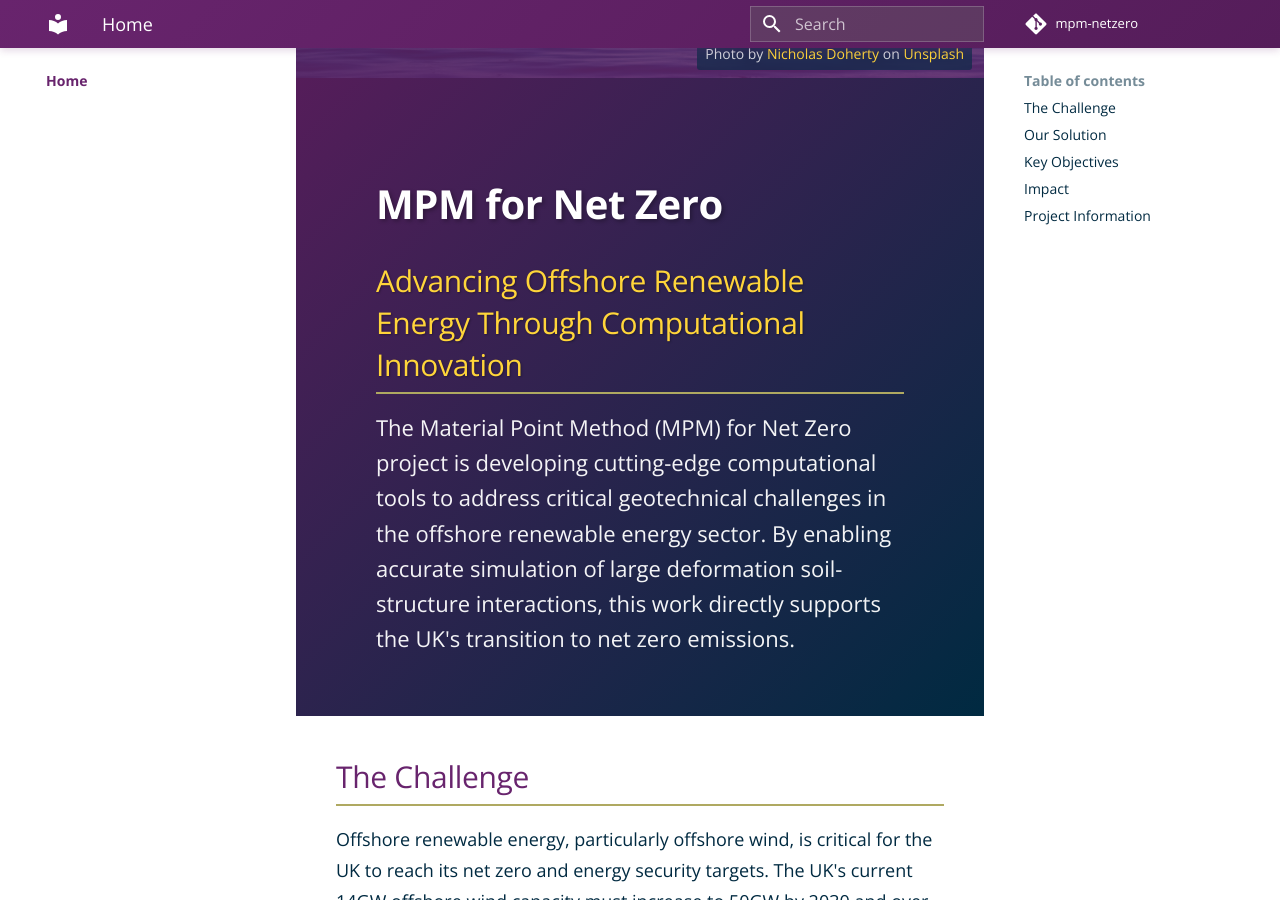
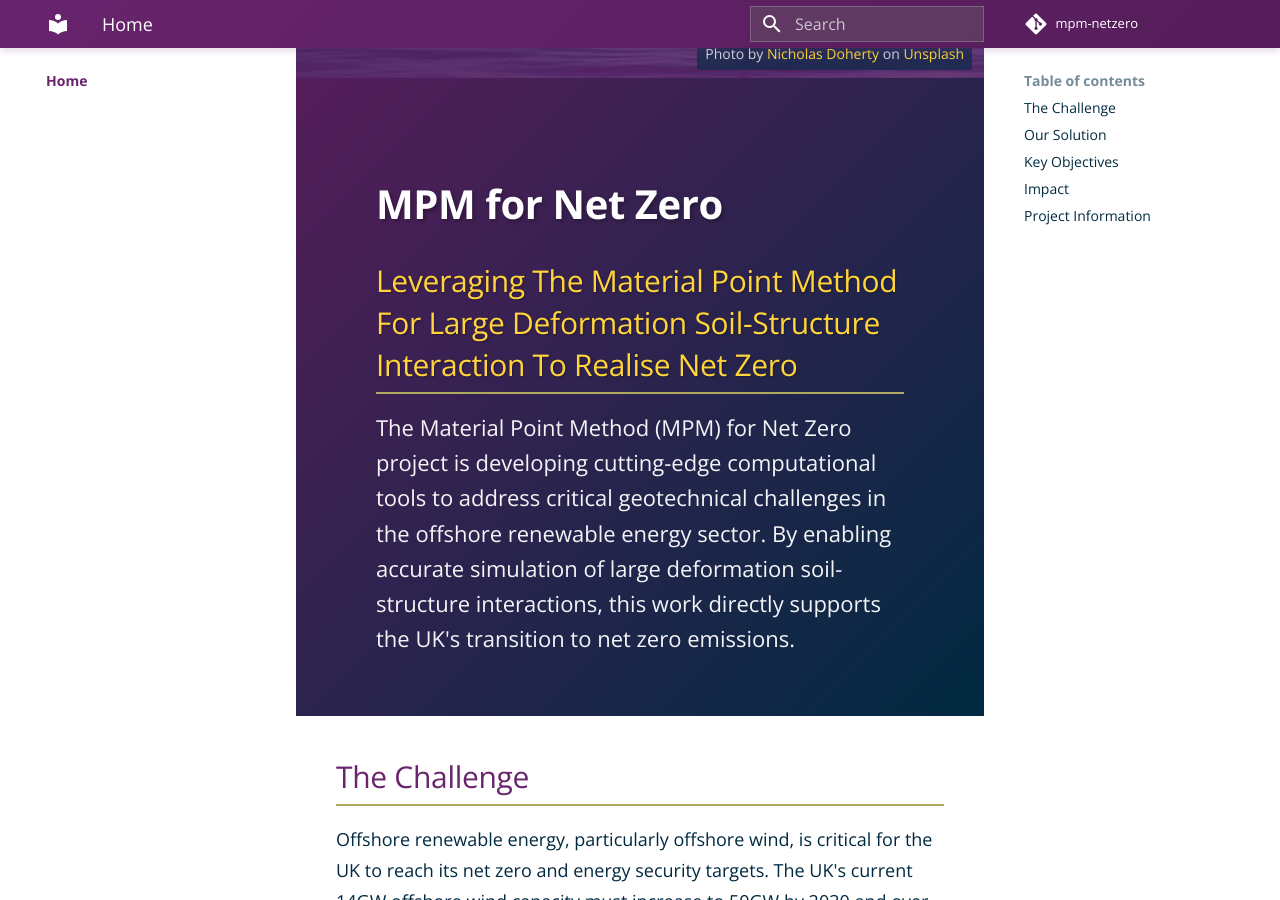
Before and after one commit to DurhamARC/mpm-netzero, an MkDocs documentation site: the page built from docs/index.md, in a window 1280 px wide and 900 px high, scrolled down 570 px. Built offline with MkDocs 1.6.1 and Material for MkDocs 9.7.7, drawn with Linux system fonts in a browser that asks for light colours; comment, search, counter and statistics services are not loaded.

Commit message:
Add anchor drag imagery

```diff
--- a/docs/index.md
+++ b/docs/index.md
@@ -5,7 +5,7 @@
 </div>
 <div class="hero-content">
 <h1>MPM for Net Zero</h1>
-<h2>Advancing Offshore Renewable Energy Through Computational Innovation</h2>
+<h2>Leveraging The Material Point Method For Large Deformation Soil-Structure Interaction To Realise Net Zero</h2>
 <p>The Material Point Method (MPM) for Net Zero project is developing cutting-edge computational tools to address critical geotechnical challenges in the offshore renewable energy sector. By enabling accurate simulation of large deformation soil-structure interactions, this work directly supports the UK's transition to net zero emissions.</p>
 </div>
 </div>
@@ -26,6 +26,9 @@
 ## Our Solution
 
 This project transitions Durham University's world-leading, UKRI-funded, MPM-based modelling software into the offshore renewable energy geotechnical community. The Material Point Method overcomes limitations of traditional finite element approaches when dealing with extreme deformations, providing engineers with powerful new capabilities.
+
+![Anchor drag 1 at start of drag](img/drag-000.png)
+![Anchor drag 2 showing deformation](img/drag-001.png)
 
 ## Key Objectives
 
```
